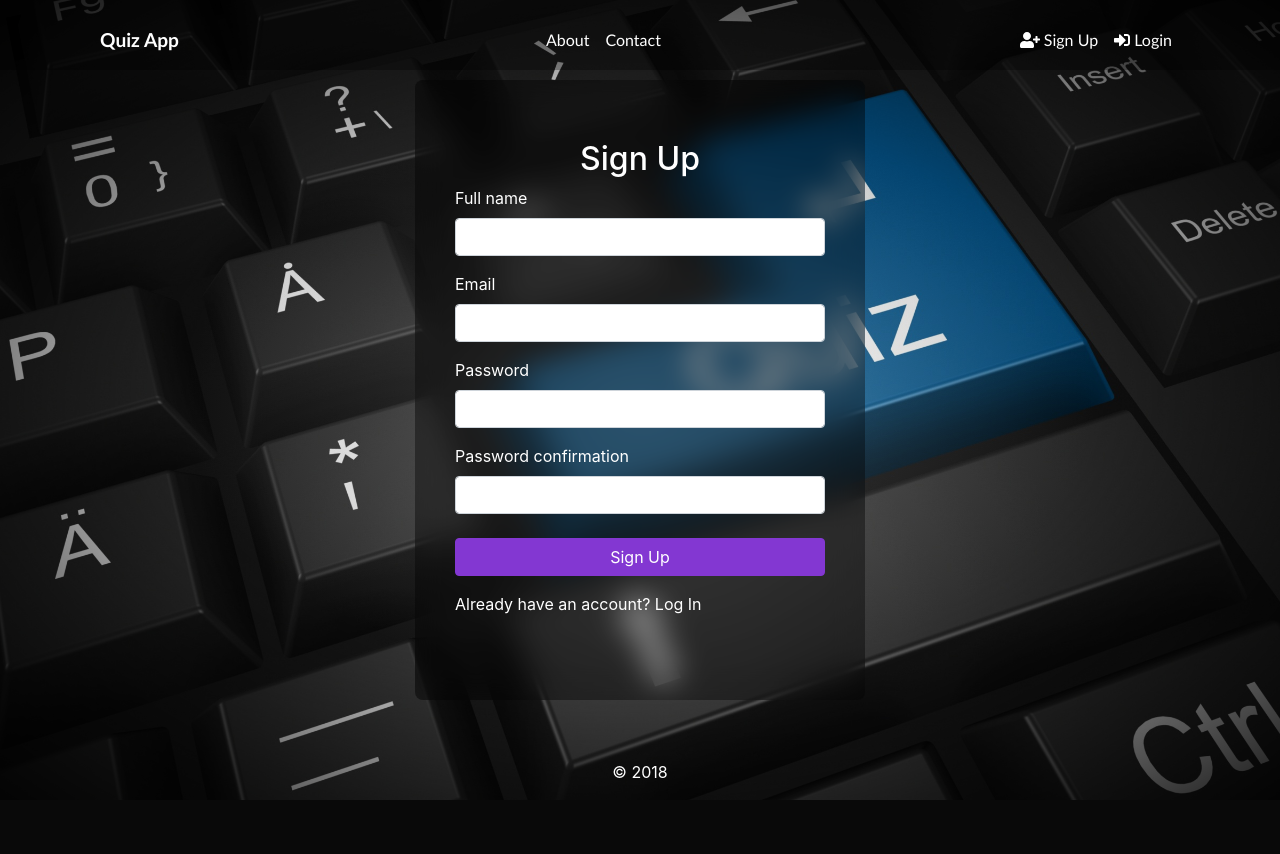
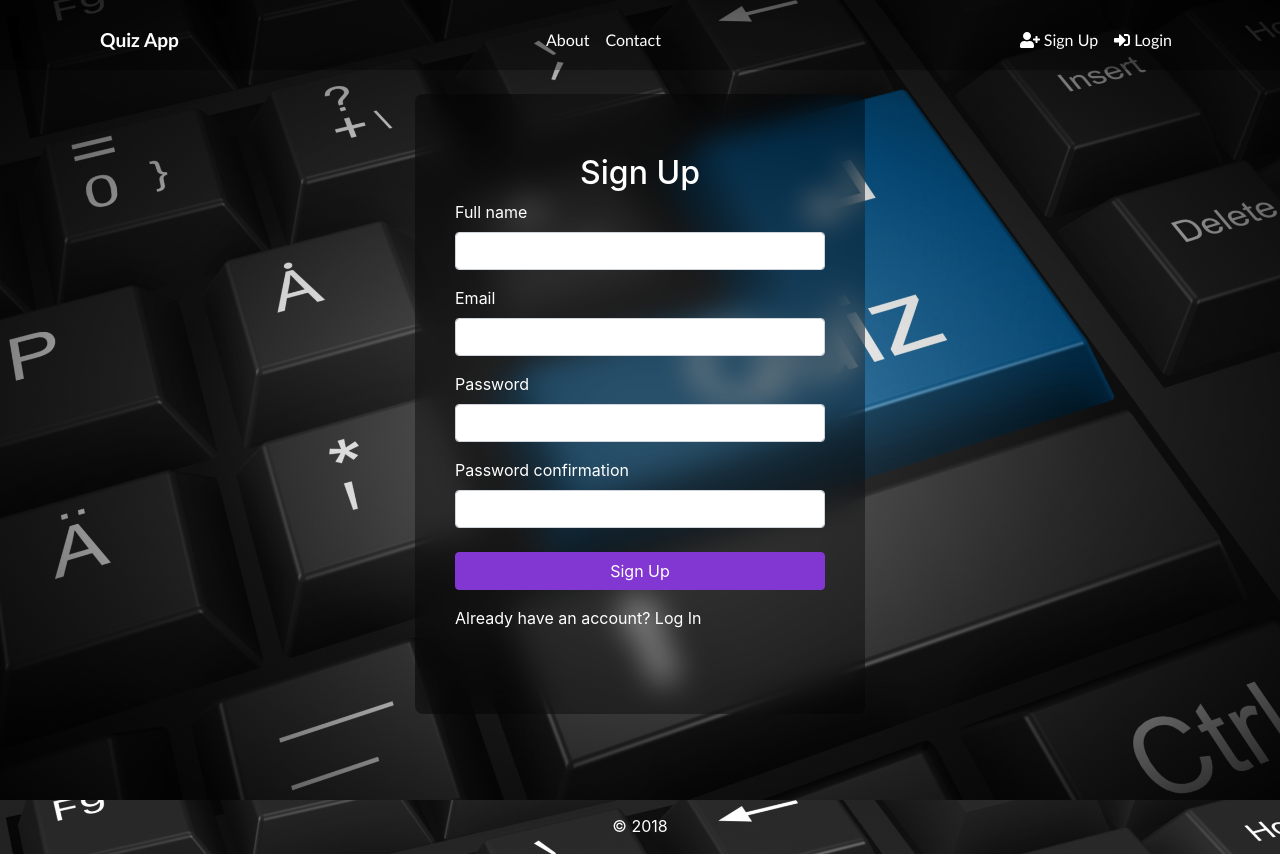
Before and after one commit to Nisheshg5/Quiz-WebApp, a Django app: page /signup/ in a window 1280 px wide. Before the commit the page ends 800 px from the top, so only its background shows below. Run offline with Django 3.2, Linux system fonts and the light colour scheme; some libraries are stand-ins or nearby versions.

Commit message:
add classes

```diff
--- a/notes.txt
+++ b/notes.txt
@@ -17,3 +17,6 @@ https://stackoverflow.com/questions/54901493/manager-isnt-available-auth-user-ha
 
 nishesh1359.cse18@chitkara.edu.in
 76xday6955
+
+
+python manage.py superuser
--- a/quiz_app/static/quiz_app/css/form.css
+++ b/quiz_app/static/quiz_app/css/form.css
@@ -2,7 +2,7 @@
 {
     display: flex;
     justify-content: center;
-    height:80vh;
+    /* height:80vh; */
     align-items: center;
 }
 .formBlock
--- a/quiz_app/static/quiz_app/css/site.css
+++ b/quiz_app/static/quiz_app/css/site.css
@@ -12,6 +12,7 @@ body {
     background-position: center top;
     overflow-x: hidden;
     width: 100vw;
+    position:relative;
 }
 
 body::before {
@@ -28,7 +29,7 @@ body::before {
 }
 
 .footer {
-    position: absolute;
+    /* position: absolute; */
     left: 0;
     bottom: 0;
     margin-top: 100px;
--- a/quiz_app/templates/quiz_app/home.html
+++ b/quiz_app/templates/quiz_app/home.html
@@ -2,6 +2,7 @@
 {% block title %}
 Home page
 {% endblock %}
+
 {% block content %}
 <div class="home_div">
 	<div class="home_div_content">
--- a/quiz_app/templates/quiz_app/layout.html
+++ b/quiz_app/templates/quiz_app/layout.html
@@ -22,7 +22,7 @@
 </head>
 
 <body>
-	<nav class="navbar navbar-expand-lg navbar-dark " style="color:white">
+	<nav class="navbar navbar-expand-md navbar-dark " style="color:white">
 		<a class="navbar-brand" href="{% url 'home' %}">Quiz App</a>
 		<button class="navbar-toggler" type="button" data-toggle="collapse" data-target="#navbarToggler">
 			<span class="navbar-toggler-icon"></span>
--- a/templates/registration/login.html
+++ b/templates/registration/login.html
@@ -5,7 +5,7 @@ Login
 {% endblock %}
 
 {% block formBlock %}
-<div class="formBlock">
+<div class="formBlock mt-md-4">
     <h2 class="text-center">Log In</h2>
     <form method="post">
         {% csrf_token %}
--- a/templates/registration/signup.html
+++ b/templates/registration/signup.html
@@ -6,7 +6,7 @@ SignUp
 
 
 {% block formBlock %}
-<div class="formBlock">
+<div class="formBlock mt-md-4">
     <h2 class="text-center">Sign Up</h2>
     <form method="post">
         {% csrf_token %}
```
